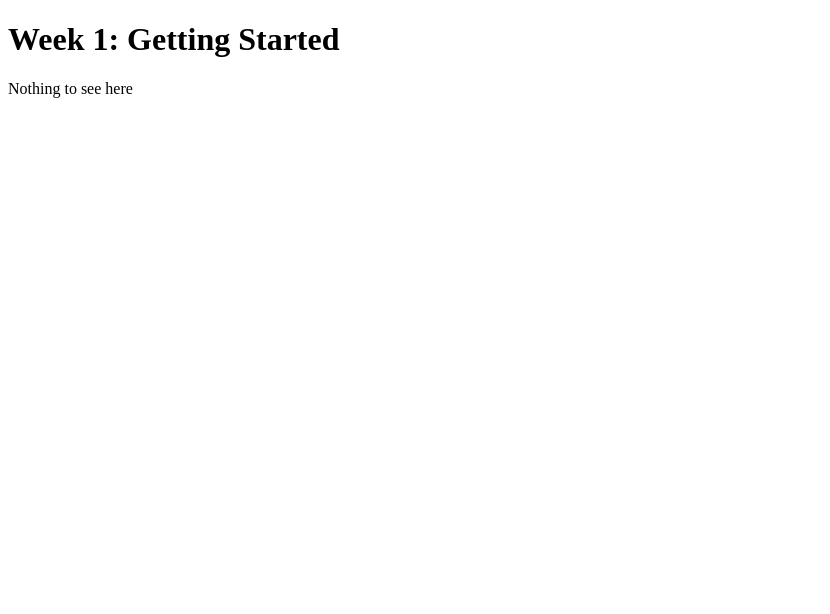
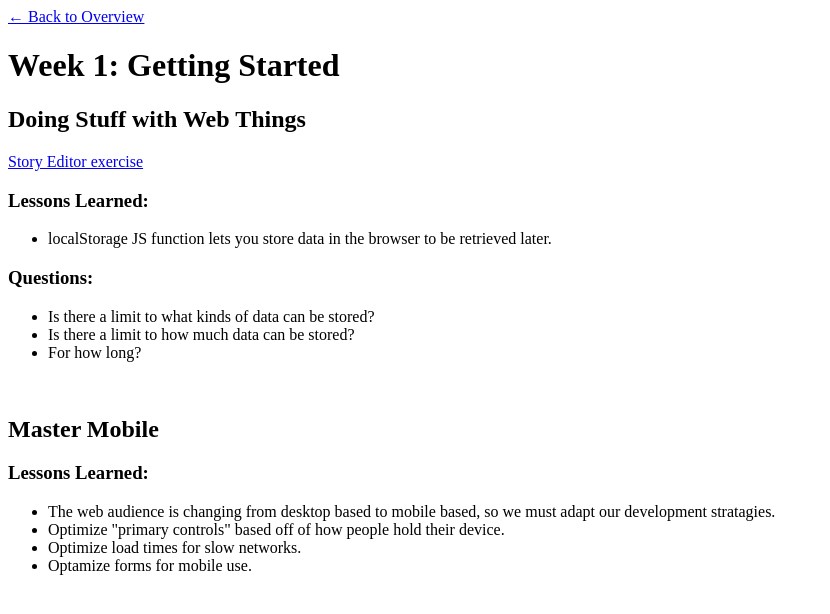
Before and after one commit to FrankD-BYUI/WDD330, a plain HTML site: page week01/index.html in a window 1280 px wide. Shown: the whole page, without its empty margins (0-830 px from the left). Drawn offline with Linux system fonts and the light colour scheme.

Commit message:
Week 1 lesson

```diff
--- a/week01/index.html
+++ b/week01/index.html
@@ -9,8 +9,33 @@
 </head>
 
 <body>
+  <a href="/index.html">&#8592; Back to Overview</a>
   <h1>Week 1: Getting Started</h1>
-  <p>Nothing to see here</p>
+
+  <h2>Doing Stuff with Web Things</h2>
+  <a href="story_editor.html">Story Editor exercise</a>
+  <h3>Lessons Learned:</h3>
+  <ul>
+    <li>localStorage JS function lets you store data in the browser to be retrieved later.</li>
+  </ul>
+
+  <h3>Questions:</h3>
+  <ul>
+    <li>Is there a limit to what kinds of data can be stored?</li>
+    <li>Is there a limit to how much data can be stored?</li>
+    <li>For how long?</li>
+  </ul>
+
+  <br>
+  <h2>Master Mobile</h2>
+  <h3>Lessons Learned:</h3>
+  <ul>
+    <li>The web audience is changing from desktop based to mobile based, so we must adapt our development stratagies.</li>
+    <li>Optimize "primary controls" based off of how people hold their device.</li>
+    <li>Optimize load times for slow networks.</li>
+    <li>Optamize forms for mobile use.</li>
+  </ul>
+
 </body>
 
 </html>
```
Also changed, not shown: week01/story_editor.html (added, +50 -0 lines).
